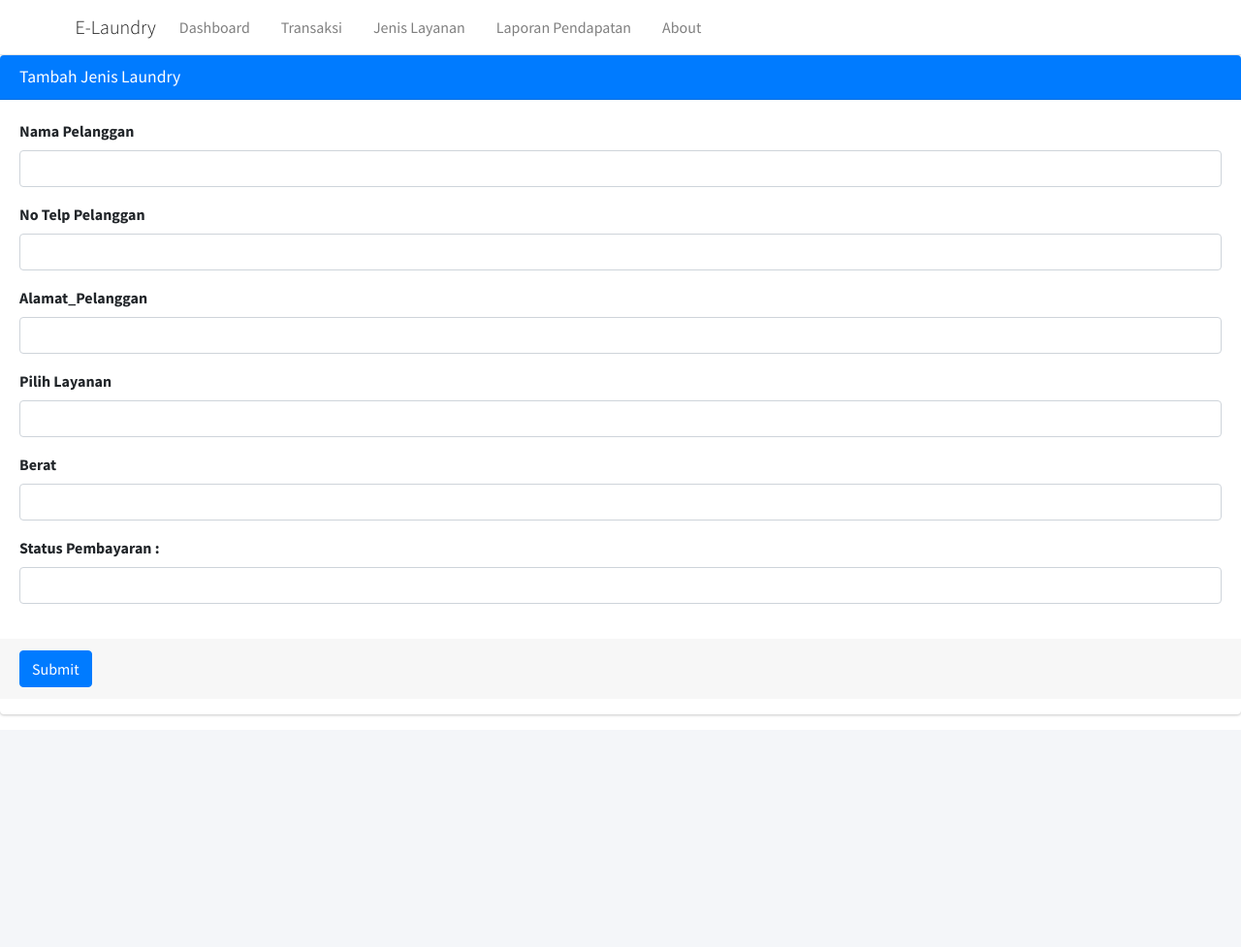
After one commit to AnnisaAlwidiaArsyanti-2017051034/E-Laundry, a CodeIgniter 4 app: template app/Views/transaksi/create.php in a window 1280 px wide. The commit adds this page. Shown: the top 977 px of the page at 97% size. Run offline with PHP 8.4 and a stand-in for CodeIgniter, Linux system fonts and the light colour scheme; the template is opened without the code that fills it, so the values that code supplies are empty; some libraries are stand-ins or nearby versions.

Commit message:
11/10/22 3rd Commit

```diff
--- a/app/Config/Routes.php
+++ b/app/Config/Routes.php
@@ -43,6 +43,8 @@ $routes->get('/edit/(:num)', 'LayananController::edit/$1');
 $routes->post('/update/(:num)', 'LayananController::update/$1');
 $routes->post('/delete/(:num)', 'LayananController::delete/$1');
 $routes->get('/transaksi', 'TransaksiController::index');
+$routes->get('/createTransaksi', 'TransaksiController::create');
+$routes->post('/storeTransaksi', 'TransaksiController::store');
 $routes->get('pages', 'Pages::index');
 $routes->get('(:any)', 'Pages::view/$1');
 
--- /dev/null
+++ b/app/Views/transaksi/create.php
@@ -0,0 +1,44 @@
+<?= $this->extend('template/template'); ?>
+<?= $this->section('content'); ?>
+<div class="card card-primary">
+
+    <div class="card-header">
+        <h3 class="card-title">Tambah Jenis Laundry</h3>
+    </div>
+    <!-- /.card-header -->
+
+    <!-- form start -->
+    <form action="/storeTransaksi" method="post">
+        <div class="card-body">
+            <div class="form-group">
+                <label for="nama_pelanggan">Nama Pelanggan</label>
+                <input type="text" name="nama_pelanggan" class="form-control" id="nama_pelanggan">
+            </div>
+            <div class="form-group">
+                <label for="nomor_tlp_pelanggan">No Telp Pelanggan</label>
+                <input type="text" name="nomor_tlp_pelanggan" class="form-control" id="nomor_tlp_pelanggan">
+            </div>
+            <div class="form-group">
+                <label for="alamat_pelanggan">Alamat_Pelanggan</label>
+                <input type="text" name="alamat_pelanggan" class="form-control" id="alamat_pelanggan">
+            </div>
+            <div class="form-group">
+                <label for="layanan">Pilih Layanan</label>
+                <input type="text" name="layanan" class="form-control" id="layanan">
+            </div>
+            <div class="form-group">
+                <label for="berat">Berat</label>
+                <input type="text" name="berat" class="form-control" id="berat">
+            </div>
+            <div class="form-group">
+                <label for="status_pembayaran">Status Pembayaran :</label>
+                <input type="text" name="status_pembayaran" class="form-control" id="status_pembayaran">
+            </div>
+        </div>
+        <!-- /.card-body -->
+        <div class="card-footer">
+            <button type="submit" class="btn btn-primary">Submit</button>
+        </div>
+    </form>
+</div>
+<?= $this->endSection(); ?>
--- a/app/Views/transaksi/list.php
+++ b/app/Views/transaksi/list.php
@@ -34,7 +34,7 @@
       <td><?=$trans['nomor_tlp_pelanggan']?></td>
       <td><?=$trans['alamat_pelanggan']?></td>
       <td><?=$trans['tanggal_masuk']?></td>
-      <td><?=$trans['berat']?></td>
+      <td><?=$trans['berat']?> KG</td>
       <td><?=$trans['layanan']?></td>
       <td><?=$trans['tanggal_keluar']?></td>
       <td><?=$trans['biaya']?></td>
@@ -42,8 +42,8 @@
       <td><?=$trans['status_pengambilan']?></td>
       <td>
         <div class="d-flex">
-          <a href="/edit/<?= $trans['no_invoice'] ?>"><button class="btn btn-warning mr-3"><i class="fas fa-edit"></i> Edit</button></a>
-          <form action="/delete/<?= $trans['no_invoice'] ?>" method="post">
+          <a href="/editTransaksi/<?= $trans['no_invoice'] ?>"><button class="btn btn-warning mr-3"><i class="fas fa-edit"></i> Edit</button></a>
+          <form action="/deleteTransaksi/<?= $trans['no_invoice'] ?>" method="post">
             <input type="hidden" name="_methode" value="DELETE">
             <button type="submit" class="btn btn-danger"><i class="fas fa-trash"></i> Delete</button>
           </form>
```
Also changed, not shown: app/Controllers/TransaksiController.php (+30 -0 lines), app/Database/Seeds/Layanan.php (line endings or trailing spaces), app/Views/template/template.php (line endings or trailing spaces).
